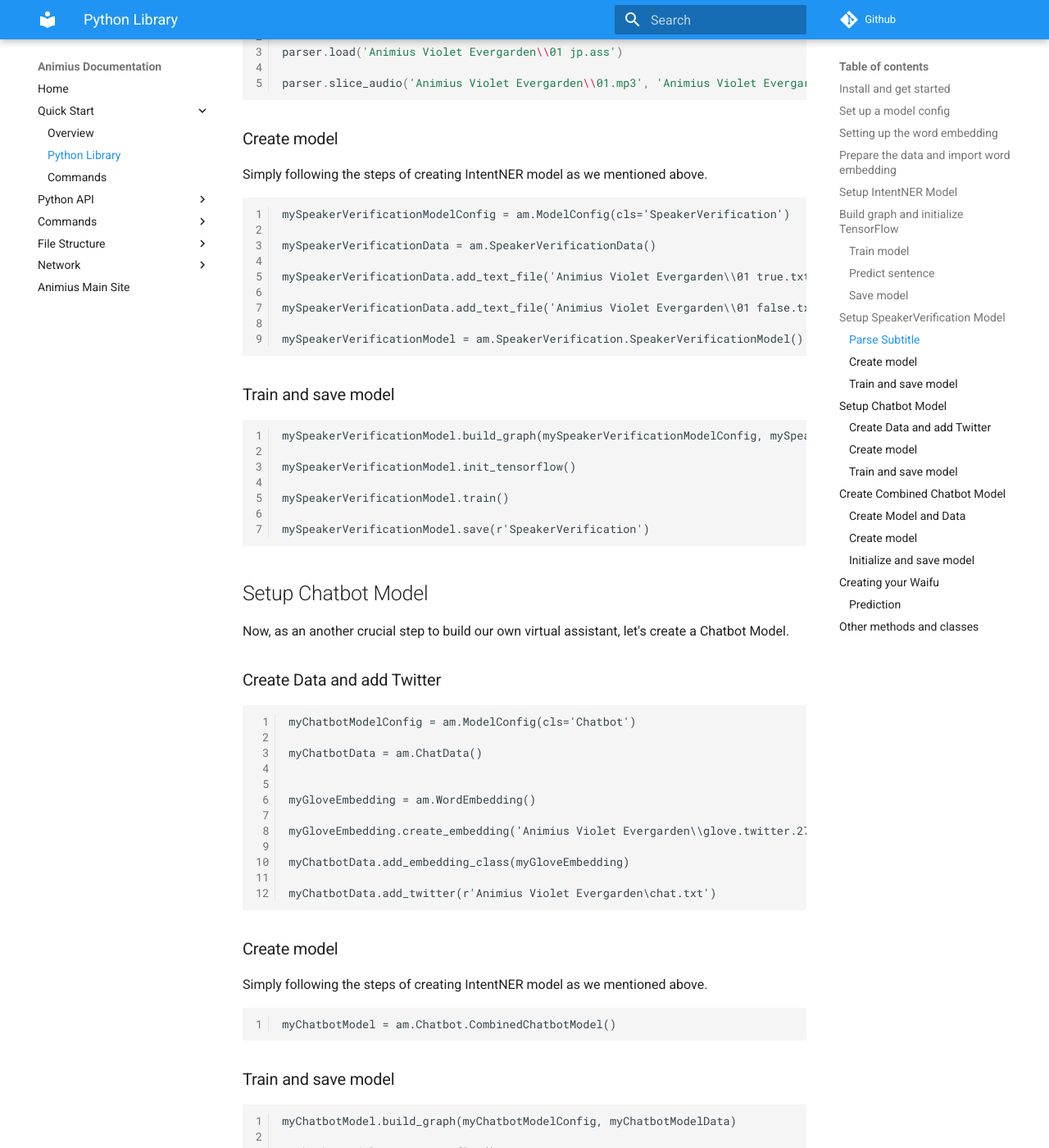
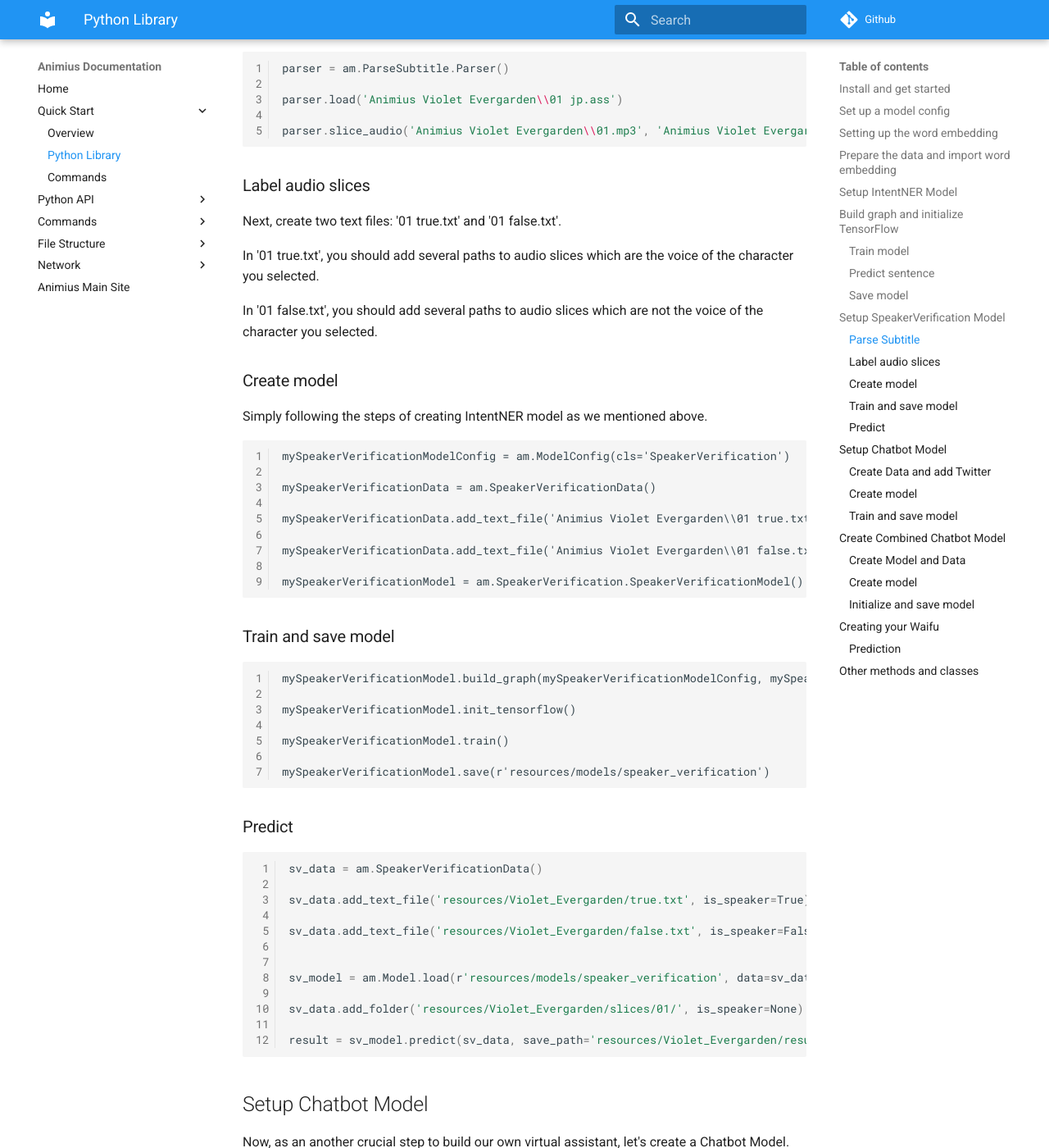
Before and after one commit to gundamMC/animius, an MkDocs documentation site: the page built from docs/quick start/python.md, in a window 1280 px wide and 1400 px high, scrolled down 3285 px. Shown: the whole window at 82% size. Built offline with MkDocs 1.6.1 and Material for MkDocs 9.7.7, drawn with Linux system fonts in a browser that asks for light colours; comment, search, counter and statistics services are not loaded; some of the changed text lies outside the part shown.

Commit message:
Update python.md in docs.
Signed-off-by: xAsiimov <admin@xasiimov.com>

````diff
--- a/docs/quick start/python.md
+++ b/docs/quick start/python.md
@@ -1,4 +1,4 @@
-# Python Library Quick Start
+ # Python Library Quick Start
 
 Animius makes it easy for developers to learn and use our python API to create their own virtual assistants.
 
@@ -121,12 +121,14 @@
 Now, it's time to save it into your disk so that you can retrieve it whenever you want.
 
 ```
-myIntentModel.save(directory='Animius', name='myIntentNER')
+myIntentModel.save(directory='/resource/models/myIntentNER', name='myIntentNER')
 ```
 
 ## Setup SpeakerVerification Model
 
-Now, as a crucial step to build our own virtual assistant, let's create a SpeakerVerification Model which could verify speakers of audio clips.
+In order to the sentences of specific character, we could train a SpeakerVerification Model.
+
+Thus, you only need to label a few audio slices and let the model automatically detect the others.
 
 ### Parse Subtitle
 
@@ -139,6 +141,14 @@
 
 parser.slice_audio('Animius Violet Evergarden\\01.mp3', 'Animius Violet Evergarden\\01_slices')
 ```
+
+### Label audio slices
+
+Next, create two text files: '01 true.txt' and '01 false.txt'.
+
+In '01 true.txt', you should add several paths to audio slices which are the voice of the character you selected.
+
+In '01 false.txt', you should add several paths to audio slices which are not the voice of the character you selected.
 
 ### Create model
 
@@ -165,7 +175,24 @@
 
 mySpeakerVerificationModel.train()
 
-mySpeakerVerificationModel.save(r'SpeakerVerification')
+mySpeakerVerificationModel.save(r'resources/models/speaker_verification')
+```
+
+### Predict
+
+```
+sv_data = am.SpeakerVerificationData()
+
+sv_data.add_text_file('resources/Violet_Evergarden/true.txt', is_speaker=True)
+
+sv_data.add_text_file('resources/Violet_Evergarden/false.txt', is_speaker=False)
+
+
+sv_model = am.Model.load(r'resources/models/speaker_verification', data=sv_data)
+
+sv_data.add_folder('resources/Violet_Evergarden/slices/01/', is_speaker=None)
+
+result = sv_model.predict(sv_data, save_path='resources/Violet_Evergarden/results/01_result.txt')
 ```
 
 ## Setup Chatbot Model
````
